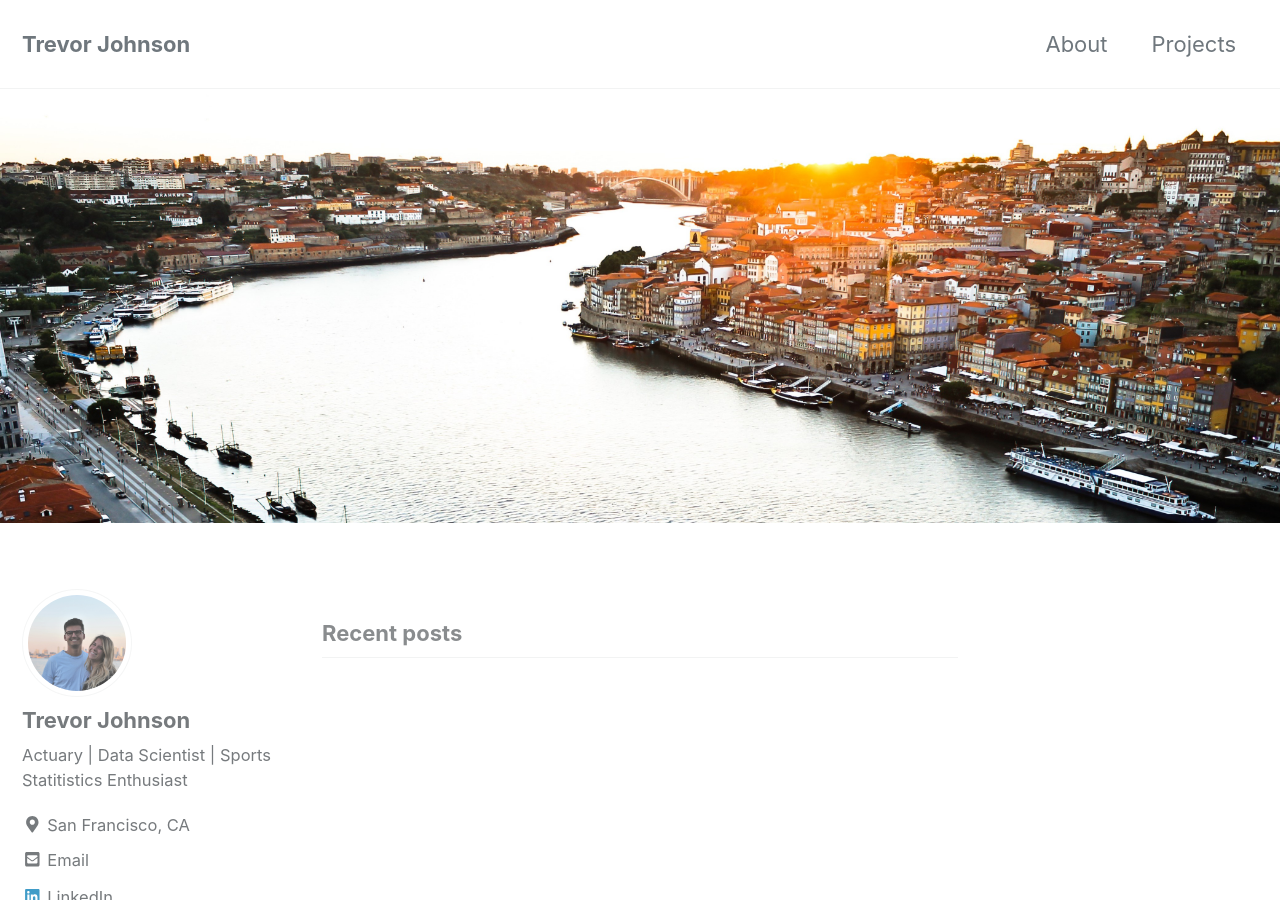
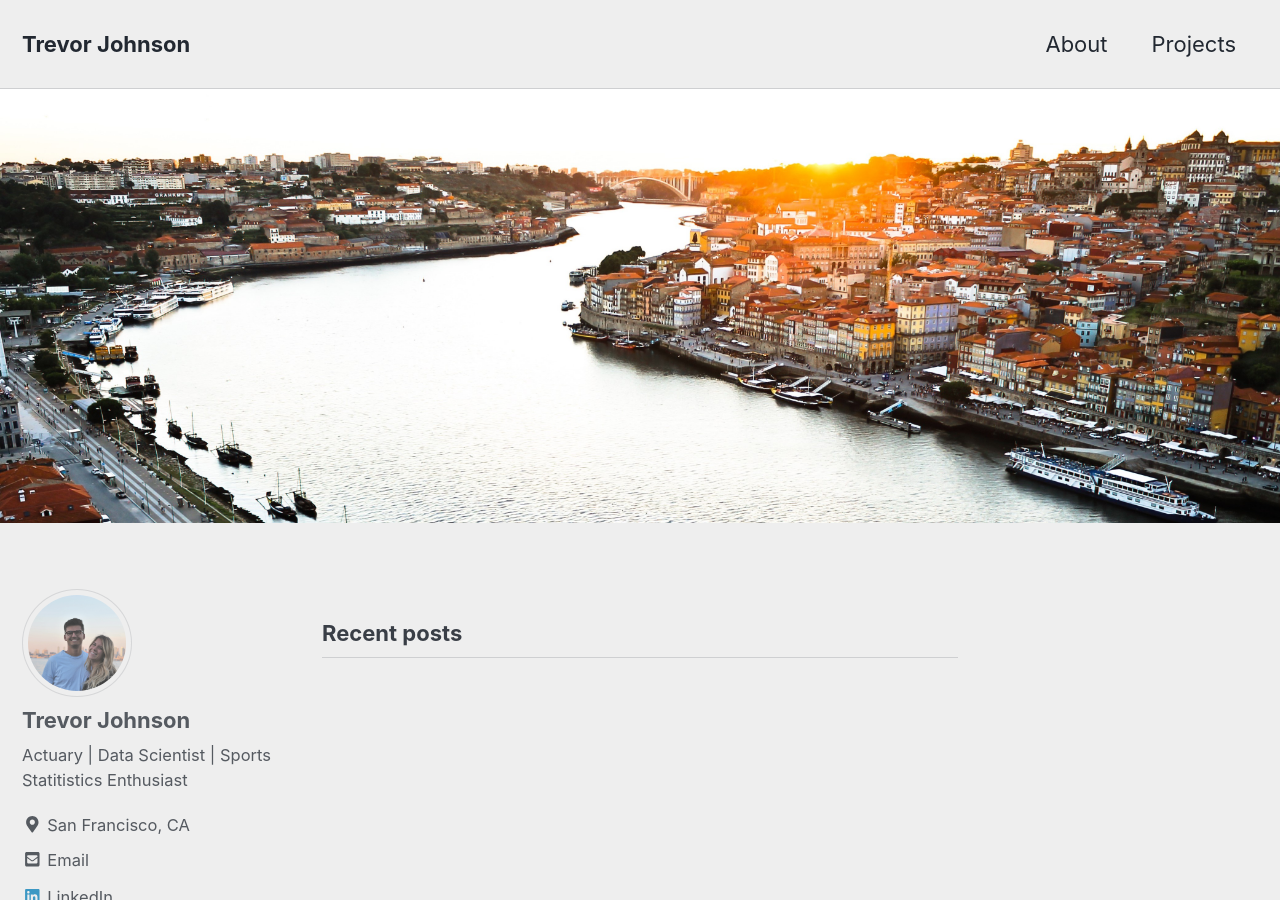
Before and after one commit to trevor-johnson/tpjohnson.github.io, a Jekyll site: the page built from index.html, in a window 1280 px wide and 900 px high. Built offline with Jekyll 4.4.1, drawn with Linux system fonts in a browser that asks for light colours; cached includes are drawn as plain includes; nearby versions of some CDN libraries; the list of posts is cut into pages by our own code.

Commit message:
new push 3

```diff
--- a/_config.yml
+++ b/_config.yml
@@ -12,7 +12,7 @@
 
 # theme                  : "minimal-mistakes-jekyll"
 # remote_theme           : "mmistakes/minimal-mistakes"
-minimal_mistakes_skin    : "default" # "air", "aqua", "contrast", "dark", "dirt", "neon", "mint", "plum", "sunrise"
+minimal_mistakes_skin    : "air" # "default", "air", "aqua", "contrast", "dark", "dirt", "neon", "mint", "plum", "sunrise"
 
 # Site Settings
 locale                   : "en-US"
```
Also changed, not shown: _pages/about.md (+1 -1 lines).
